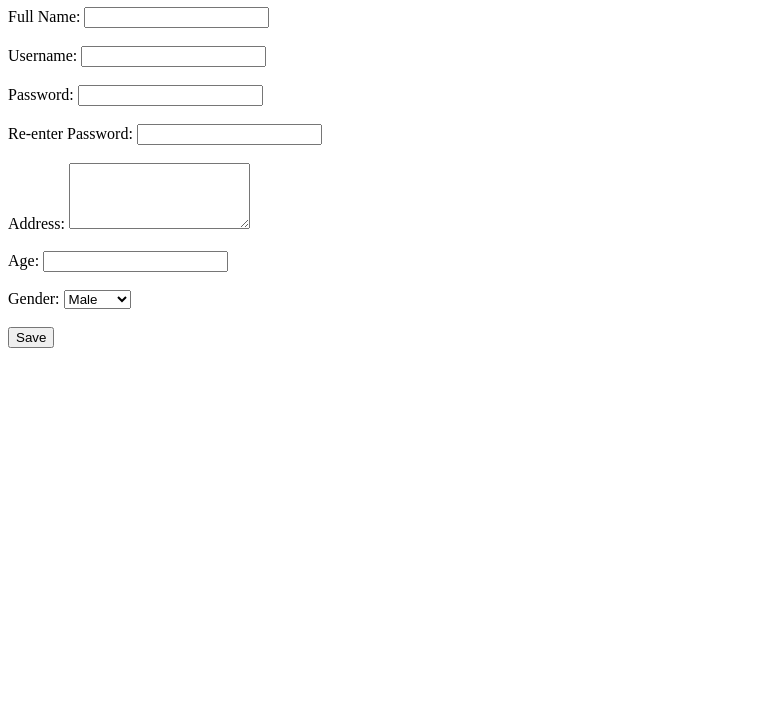
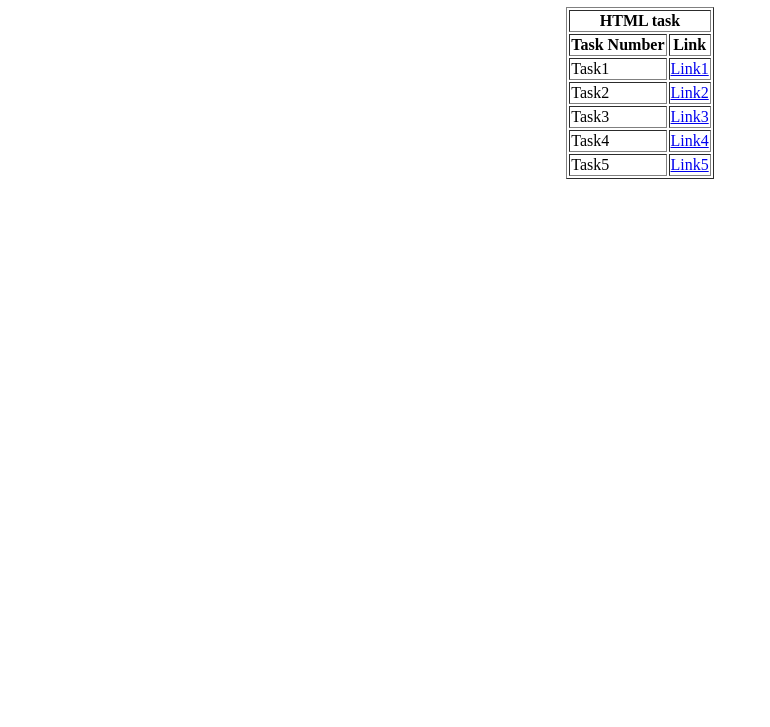
Before and after one commit to prav002/HTML_task, a plain HTML site: page index.html in a window 1280 px wide. Shown: the part 73-800 px from the top of the page, without its empty margins (0-770 px from the left). Drawn offline with Linux system fonts and the light colour scheme.

Commit message:
Update index.html

```diff
--- a/index.html
+++ b/index.html
@@ -3,37 +3,42 @@
 <head>
     <meta charset="UTF-8">
     <meta name="viewport" content="width=device-width, initial-scale=1.0">
-    <title>Registration Form</title>
+    <title>Document</title>
 </head>
 <body>
-    <h1>Registration Form</h1>
-    <form action="submit.php" method="POST">
-        <label for="fullname">Full Name:</label>
-        <input type="text" id="fullname" name="fullname" required><br><br>
+    <center>
+        <h1>Index page</h1>
+        <table border="1">
+            <tr>
+                <th colspan="2">HTML task</th>
+            </tr>
+            <tr>
+                <th>Task Number</th>
+                <th>Link</th>
+            </tr>
 
-        <label for="username">Username:</label>
-        <input type="text" id="username" name="username" required><br><br>
+            <tr>
+                <td>Task1</td>
+                <td><a href="https://prav002.github.io/task1_ethnus/">Link1</a></td>
+            </tr>
+            <tr>
+                <td>Task2</td>
+                <td><a href="https://prav002.github.io/task2_ethnus/">Link2</a></td>
+            </tr>
+            <tr>
+                <td>Task3</td>
+                <td><a href="https://prav002.github.io/task3_ethnus/">Link3</a></td>
+            </tr>
+            <tr>
+                <td>Task4</td>
+                <td><a href="https://prav002.github.io/Task_4_ethnus/">Link4</a></td>
+            </tr>
+            <tr>
+                <td>Task5</td>
+                <td><a href="https://prav002.github.io/task_5_ethnus/">Link5</a></td>
+            </tr>
 
-        <label for="password">Password:</label>
-        <input type="password" id="password" name="password" required><br><br>
-
-        <label for="repassword">Re-enter Password:</label>
-        <input type="password" id="repassword" name="repassword" required><br><br>
-
-        <label for="address">Address:</label>
-        <textarea id="address" name="address" rows="4" required></textarea><br><br>
-
-        <label for="age">Age:</label>
-        <input type="number" id="age" name="age" required><br><br>
-
-        <label for="gender">Gender:</label>
-        <select id="gender" name="gender" required>
-            <option value="male">Male</option>
-            <option value="female">Female</option>
-            <option value="other">Other</option>
-        </select><br><br>
-
-        <input type="submit" value="Save">
-    </form>
+        </table>
+    </center>
 </body>
 </html>
```
